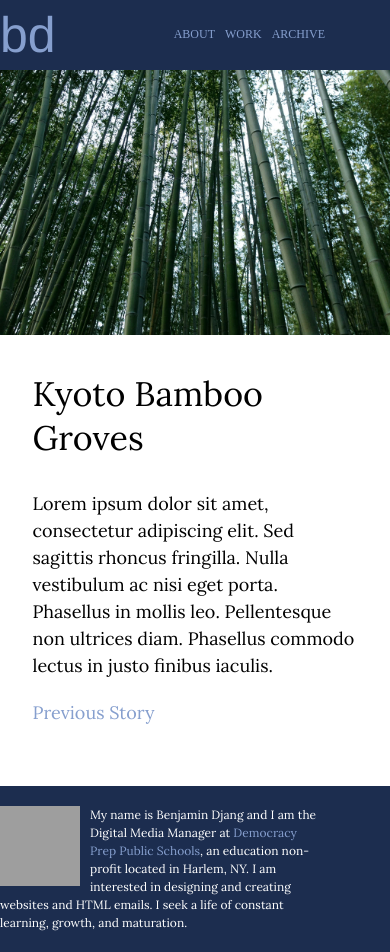
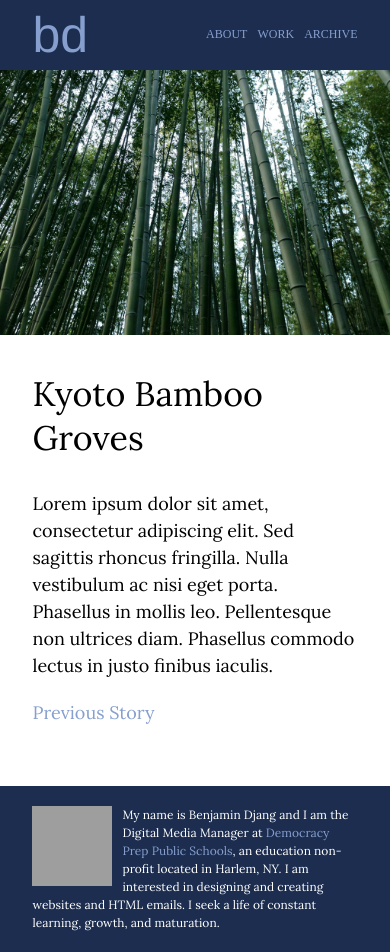
Before and after one commit to bdjang/benjamin-djang, a Jekyll site: the page built from index.html, in a window 390 px wide. Built offline with Jekyll 4.4.1, drawn with Linux system fonts in a browser that asks for light colours; the list of posts is cut into pages by our own code; grey boxes are pictures that could not be loaded.

```diff
--- a/css/main.scss
+++ b/css/main.scss
@@ -277,13 +277,6 @@
 		max-width: 160px;
 		height: 160px;
 	}
-	/*.workTitle-email {
-		font-size: 18px;
-		padding: 3px 0 0 0;
-	}	*/
-	.grid-pad {
-		padding: 0;
-	}
 }
 
 @media only screen and (max-width: 600px) {
```
